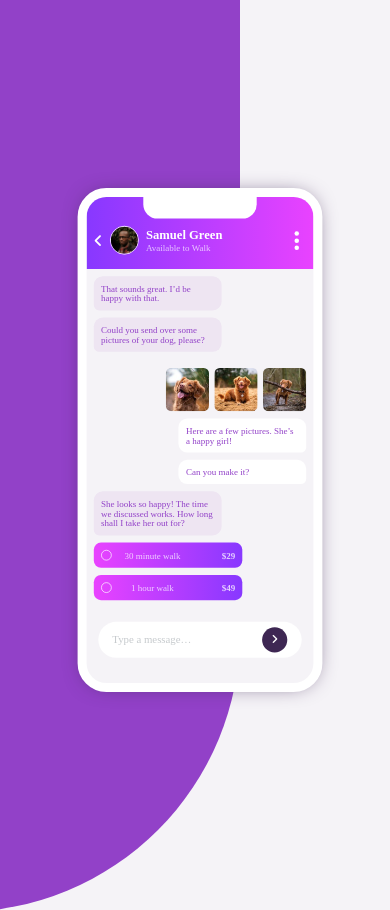
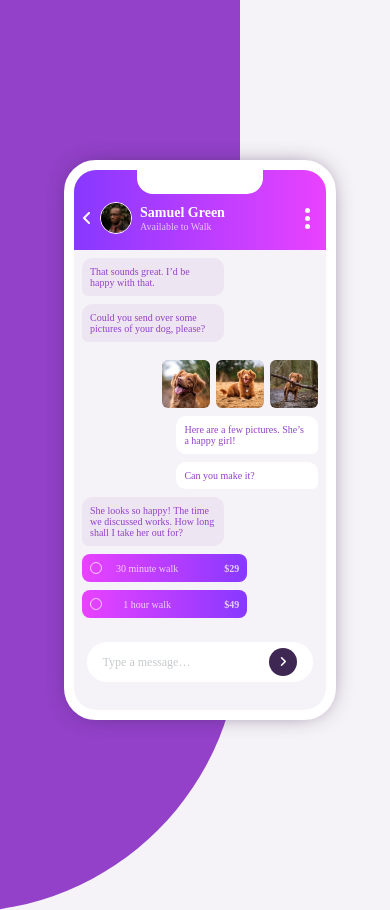
Before and after one commit to eslamal3kda/-Frontend-Mentor-challenge_Chat-app-CSS-illustration, a plain HTML site: page index.html in a window 390 px wide. Shown: the top 910 px of the page. Drawn offline with Linux system fonts and the light colour scheme.

Commit message:
edit mob design in mediaquery

```diff
--- a/style/main.css
+++ b/style/main.css
@@ -249,9 +249,6 @@ main {
         width: 23rem;
         margin-left: -2rem;
     }
-    .mob-design {
-        scale: 0.9;
-    }
 }
 @media(max-width:870px) {
     .material-content {
```
